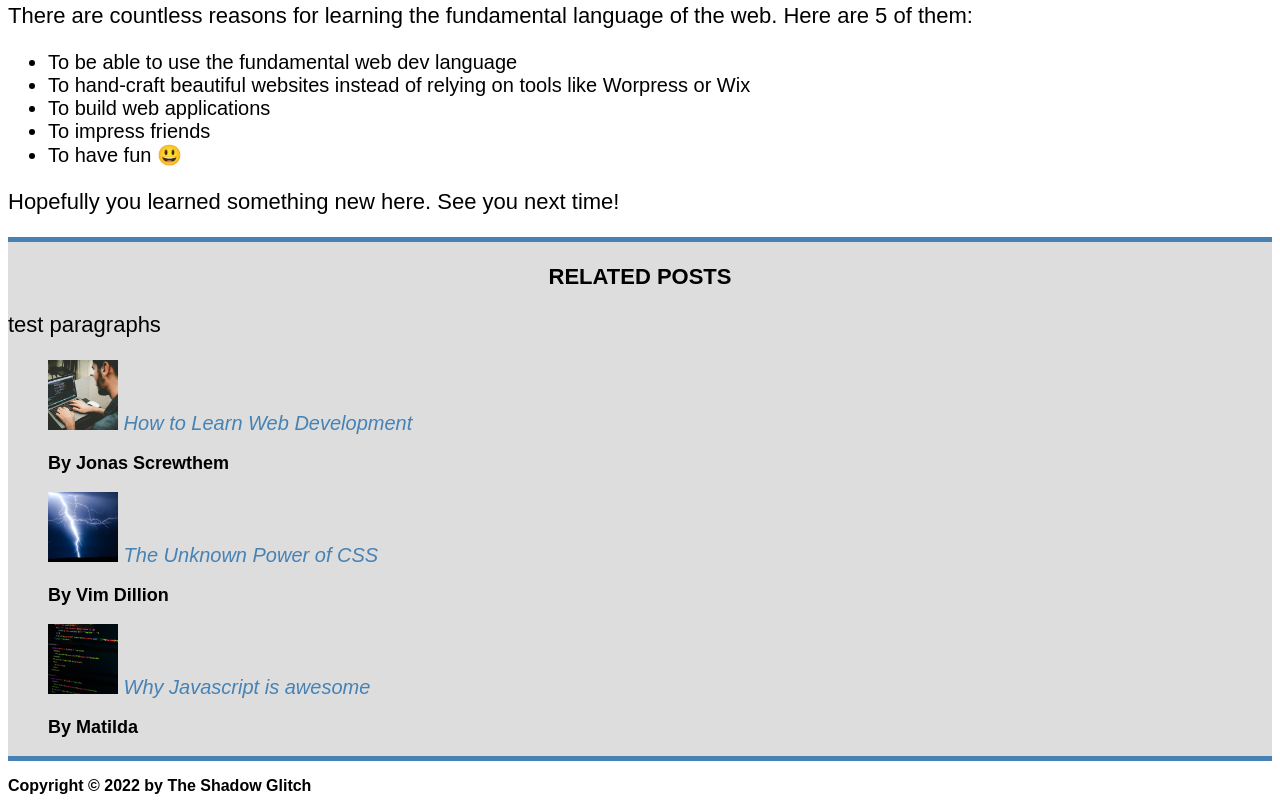
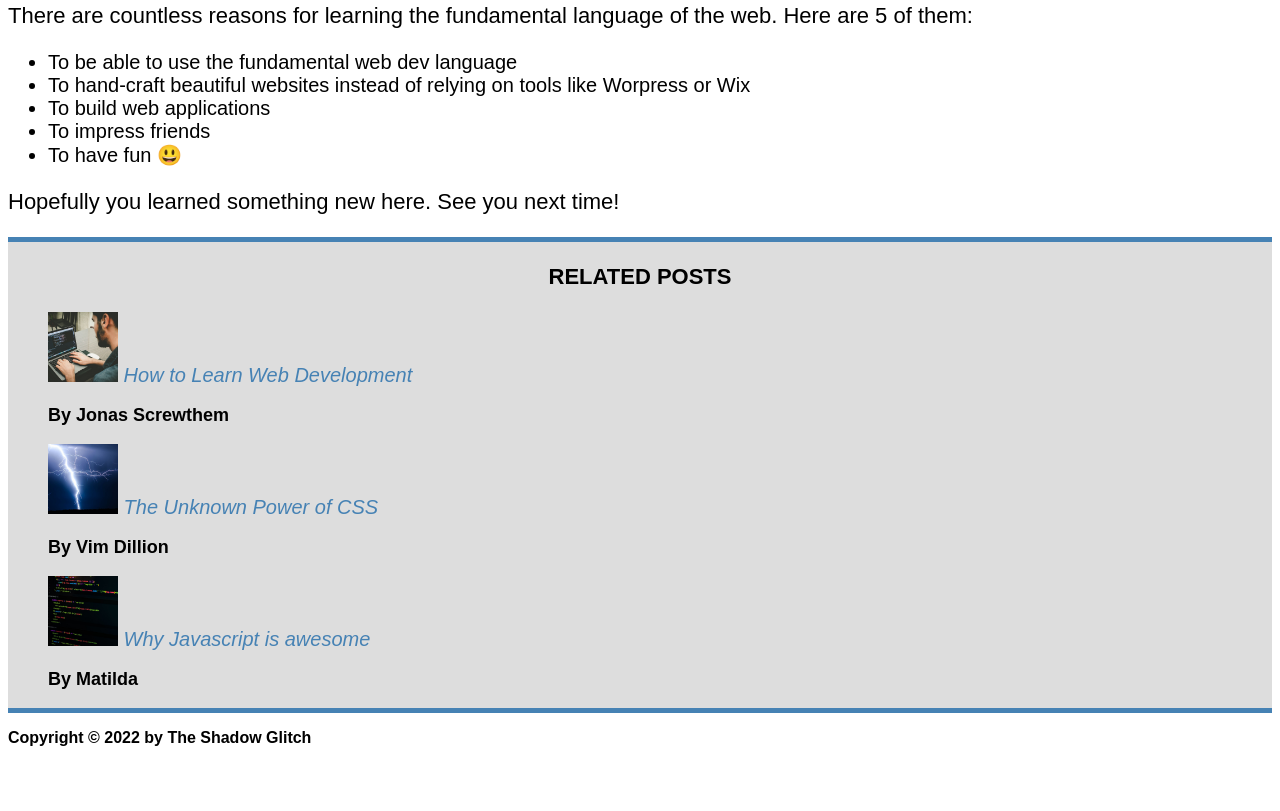
Before and after one commit to Try2Shoot/myproject, a plain HTML site: page index.html in a window 1280 px wide. Shown: the part 1114-1925 px from the top of the page. After the commit the page ends 1877 px from the top, so only its background shows below. Drawn offline with Linux system fonts and the light colour scheme.

Commit message:
Update index.html

```diff
--- a/index.html
+++ b/index.html
@@ -78,7 +78,6 @@
 <footer>
 	<aside>
 		<p align="center" id="relpost">Related Posts</p>
-		<p>test paragraphs</p>
 
 	<ul >
 		<li class="related"><img src="related-1.jpg" alt="image of related posts" height="70">
```
